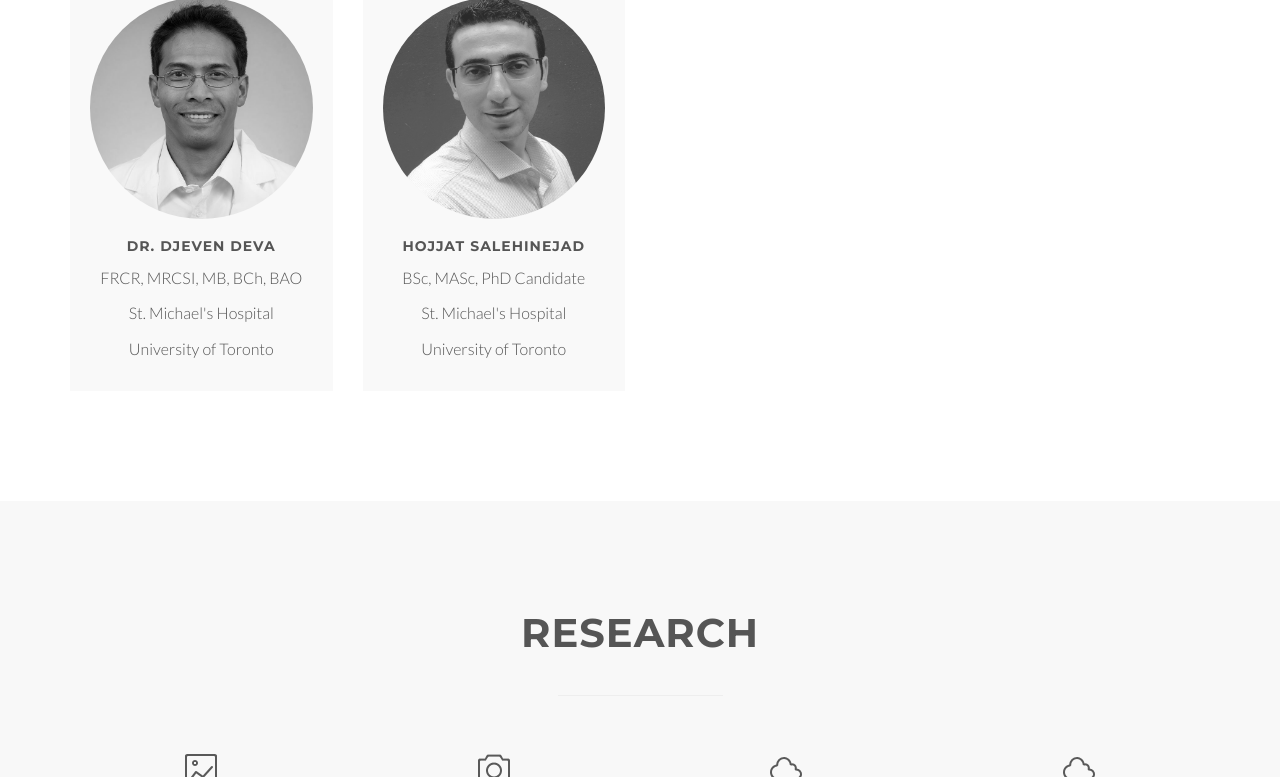
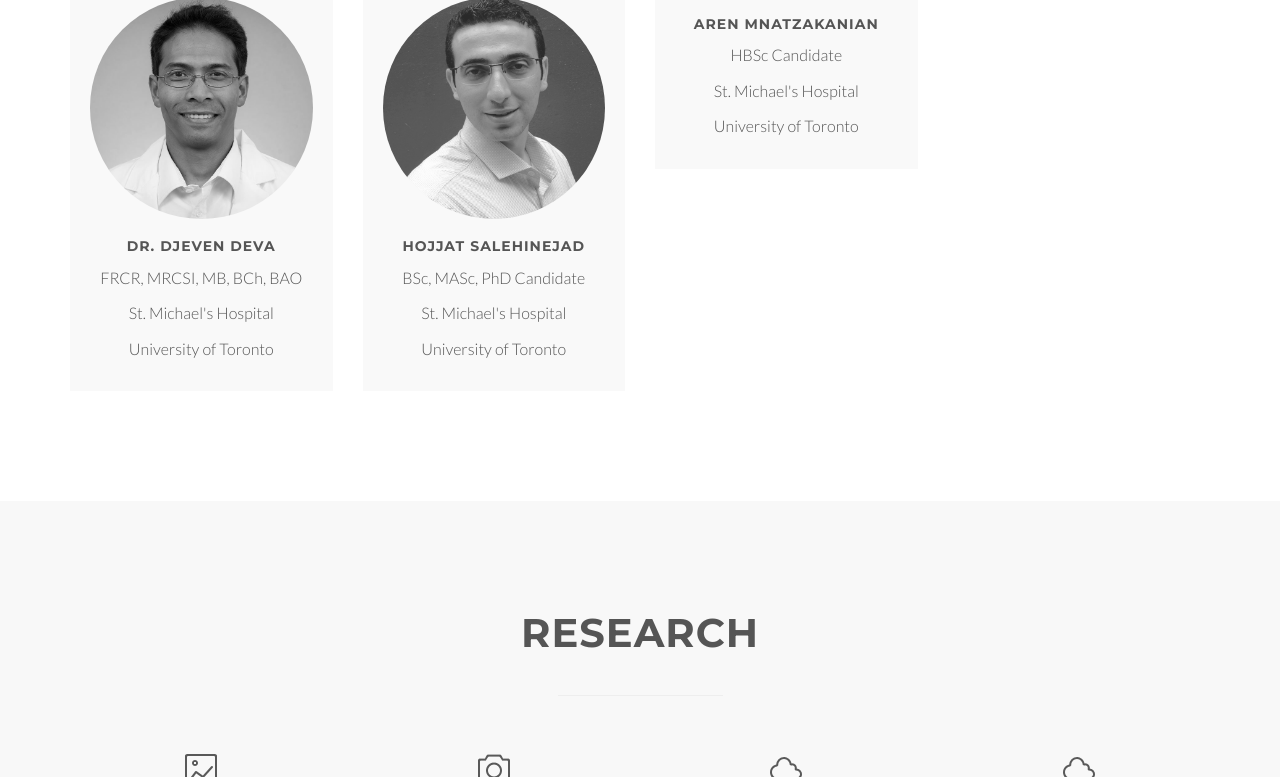
Before and after one commit to salehinejad/mimsmh.github.io, a plain HTML site: page index.html in a window 1280 px wide. Shown: the part 2874-3651 px from the top of the page. Drawn offline with Linux system fonts and the light colour scheme.

Commit message:
Update index.html

```diff
--- a/index.html
+++ b/index.html
@@ -286,6 +286,19 @@
 					</div>
 				</div>
 
+				<div class="col-xs-6 col-sm-3 col-md-3">
+					<div class="team boxed-grey">
+						<div class="inner">
+							<div class="avatar"><img src="img/team/aren.jpg" alt="" class="img-responsive img-circle" /></div>
+							<h5>Aren Mnatzakanian</h5>
+							<p class="subtitle">HBSc Candidate</p>
+							<p class="subtitle">St. Michael's Hospital</p>
+							<p class="subtitle">University of Toronto</p>
+
+						</div>
+					</div>
+				</div>
+
 			</div>
 		</div>
 	</section>
```
